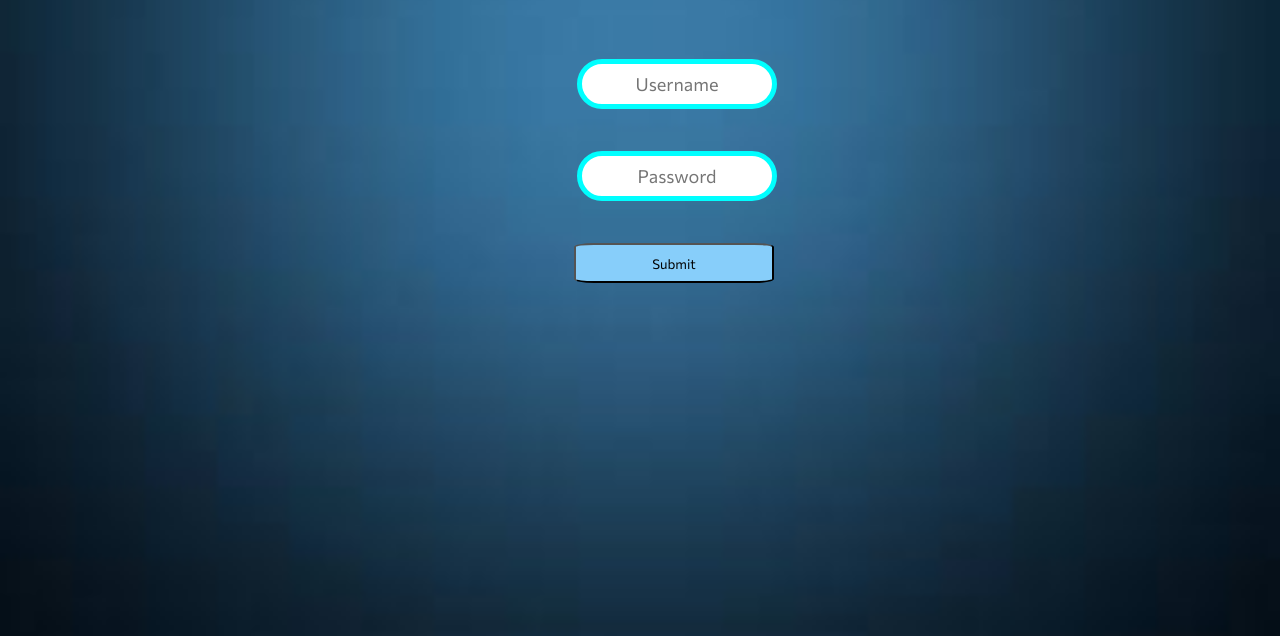
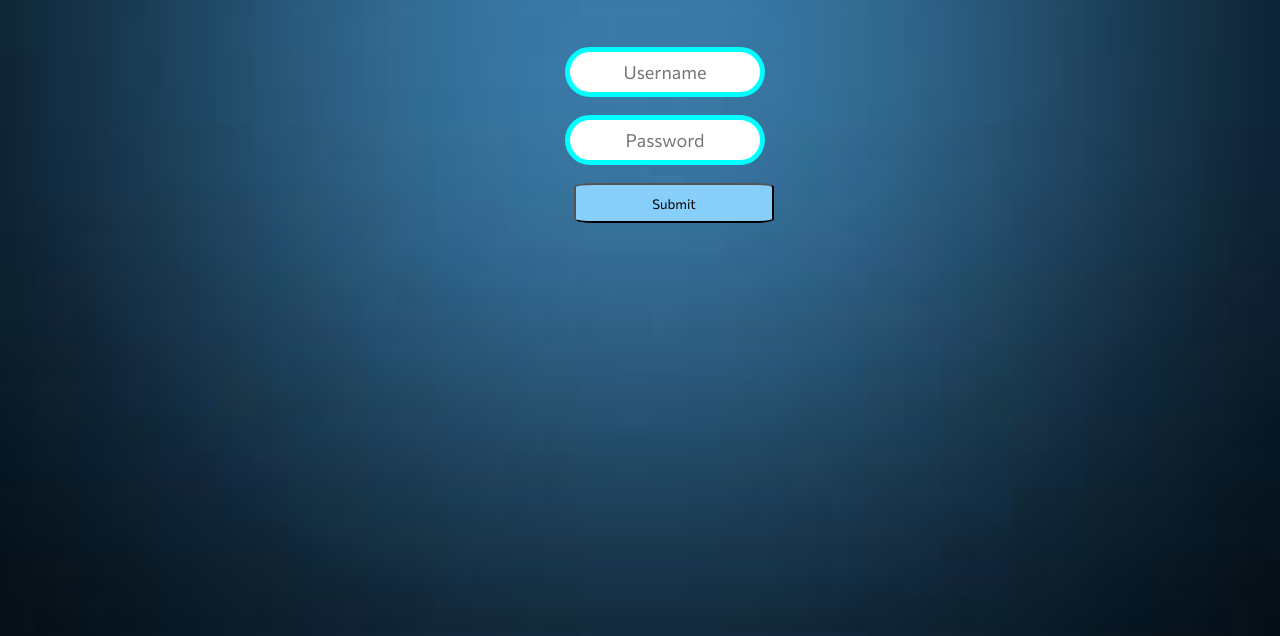
Before and after one commit to sep208/coding-website, a plain HTML site: page templates/login.html in a window 1280 px wide. Shown: the part 164-800 px from the top of the page. Drawn offline with Linux system fonts and the light colour scheme; files whose address does not match are found by name.

Commit message:
Add files via upload

```diff
--- a/static/signup.css
+++ b/static/signup.css
@@ -2,11 +2,6 @@
 body{
     background-color:lightblue;
 }
-
-form > input {
-    margin: 12px;
-}
-
 .form-container{
     margin: auto;
     margin-top:50px;
```
Also changed, not shown: static/2Q.png (added), static/logo.png (added), static/logo2.png (added).
